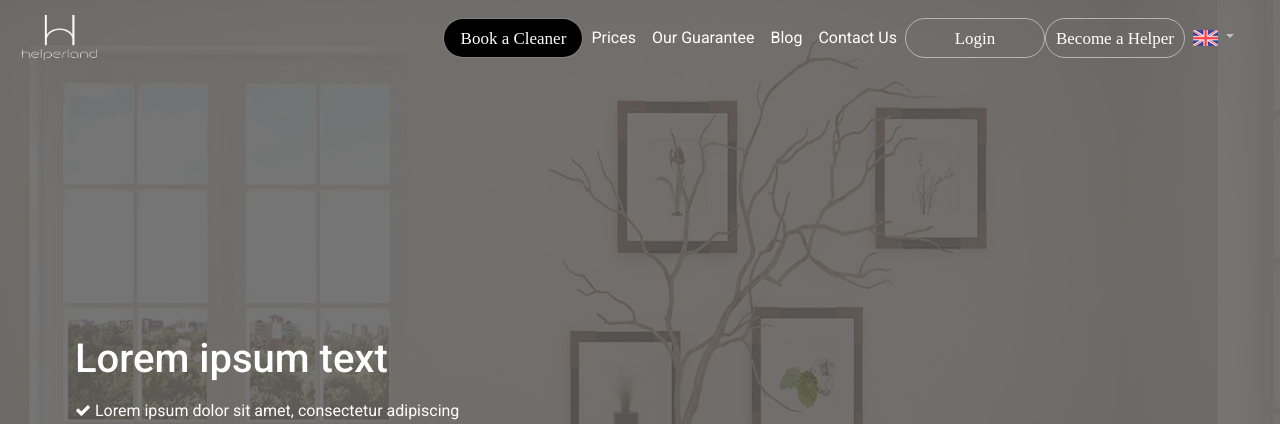
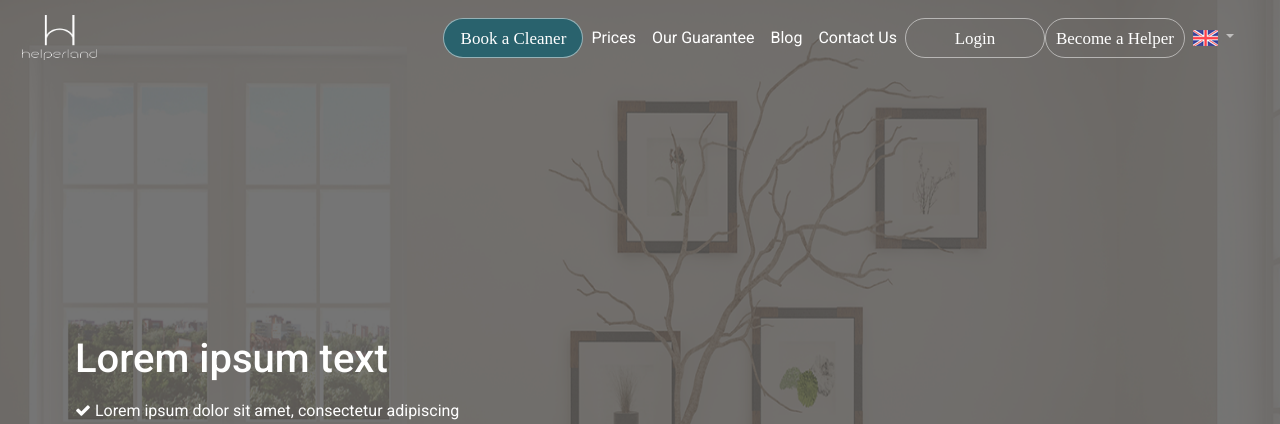
Before and after one commit to Yatrishah/HomePage, a PHP site: page / in a window 1280 px wide, with the pointer over the restyled element. Shown: the top 424 px of the page. Run offline with PHP 8.4, Linux system fonts and the light colour scheme.

Commit message:
Add files via upload

```diff
--- a/HTML*/pages/css/style.css
+++ b/HTML*/pages/css/style.css
@@ -101,7 +101,7 @@ border: 1px solid #FFFFFF80;
 border-radius: 20px;
 }
 .Rounded-Rectangle-1:hover{
-  background-color:black    ;
+  background-color: #29626d;
 }
 
 /* Section HomePage */
```
